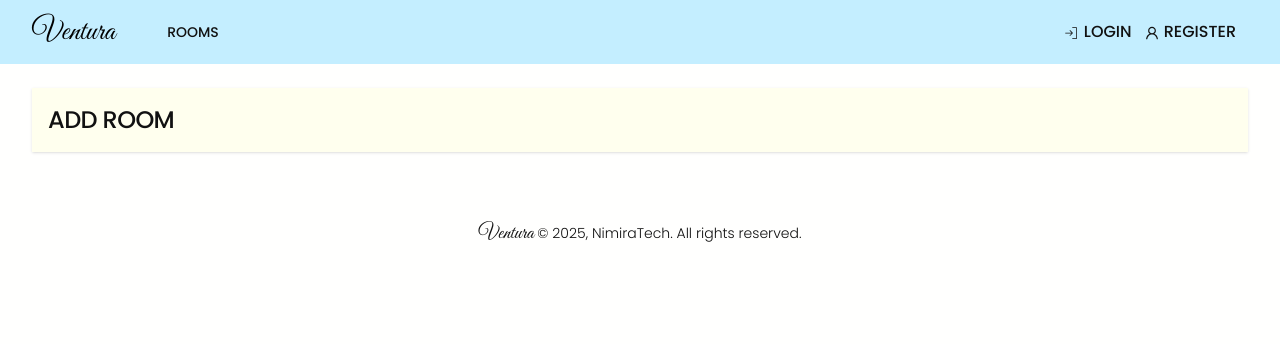
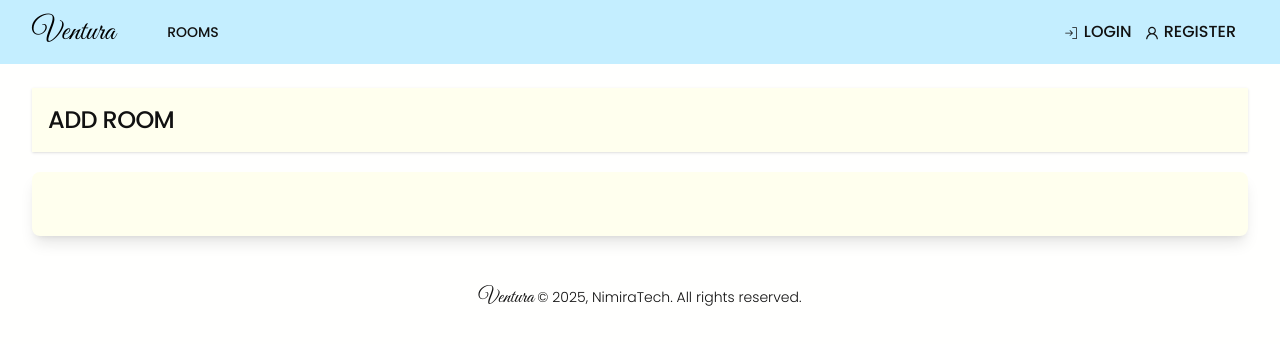
Before and after one commit to Nimira43/Ventura, a Next.js app: page /rooms/add in a window 1280 px wide. Shown: the top 344 px of the page. Built offline with nearby package versions, Linux system fonts and the light colour scheme; no server answers.

Commit message:
AddRoomPage form - 1

```diff
--- a/app/rooms/add/page.jsx
+++ b/app/rooms/add/page.jsx
@@ -4,7 +4,13 @@ const AddRoomPage = () => {
   return (
     <>
       <Heading title='Add Room' />
+      <div className='bg-light shadow-lg rounded-lg p-6 w-full'>
+        <form>
+          <div className='mb-4'>
 
+          </div>
+        </form>
+      </div>
     </>
    )
 }
```
